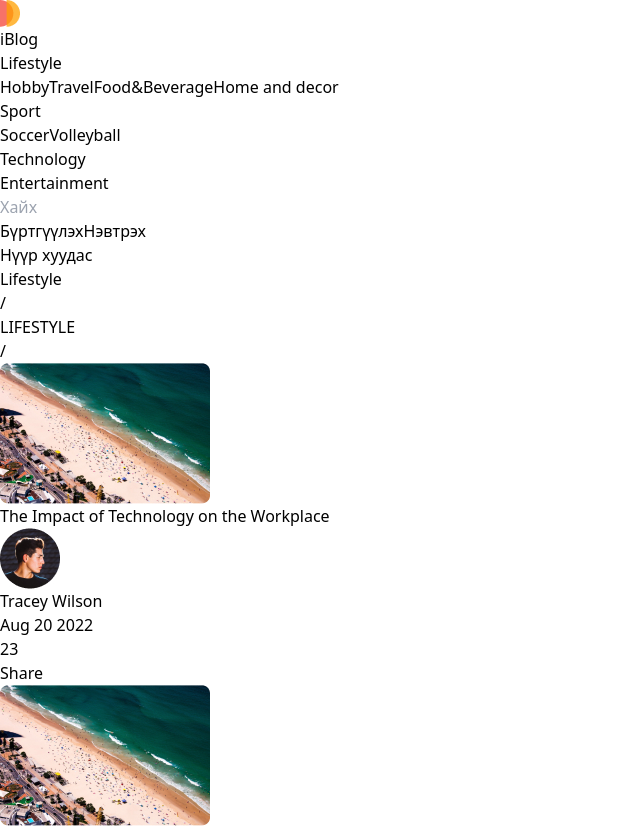
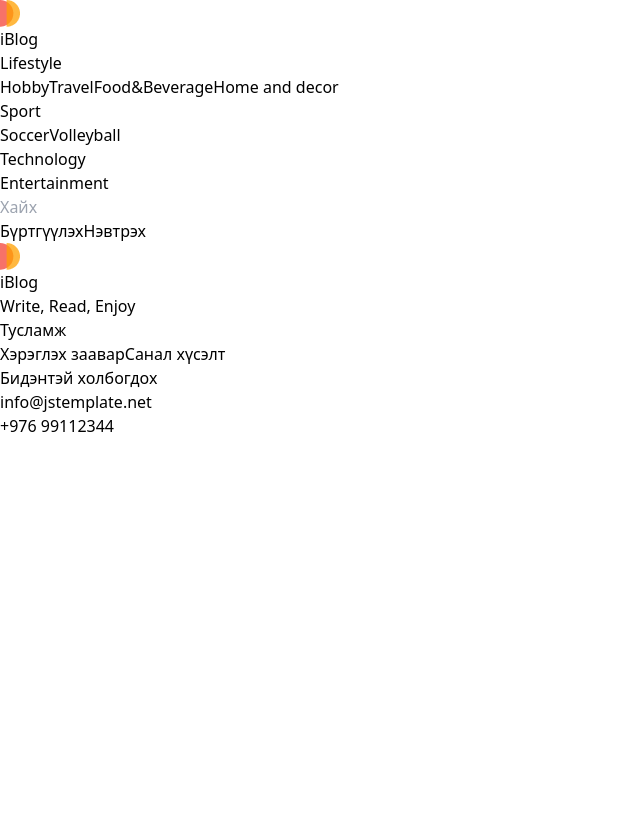
Before and after one commit to Markooyaa/iBlog_tornado_project, a React (Vite) app in the folder iBlog_project/: page / in a window 1280 px wide. Shown: the top 828 px of the page, without its empty margins (0-640 px from the left). After the commit the page ends 800 px from the top, so only its background shows below. Built offline with nearby package versions, Linux system fonts and the light colour scheme.

Commit message:
add: project

```diff
--- a/iBlog_project/src/App.jsx
+++ b/iBlog_project/src/App.jsx
@@ -1,11 +1,12 @@
 import CategoryDetail from "./pages/CategoryDetail"
 import HomePage from "./pages/HomePage"
+import PostDetail from "./pages/PostDetail"
 
 function App() {
 
   return (
     <>
-      <CategoryDetail />
+      <PostDetail />
     </>
   )
 }
--- a/iBlog_project/src/components/CategoryDetailComponent.jsx
+++ b/iBlog_project/src/components/CategoryDetailComponent.jsx
@@ -86,7 +86,7 @@ export default function CategoryDetailComponent(props) {
                 className="title hidden sm:flex items-center justify-center w-[150px] h-[40px] border-b-[2px] border-orange-500">
                 <p className="text-[18px] font-bold">{props.title}</p>
             </div>
-            <div className="flex sm:justify-end items-center flex-wrap w-full overflow-x-scroll pb-2">
+            <div className="flex sm:justify-end items-center flex-wrap w-full pb-2">
                 <div className="flex gap-[8px] sm:gap-[22px] flex-wrap px-[20px]">
                     {cardsData &&
                         cardsData.map((data, index) => {
--- a/iBlog_project/src/components/SideBarComponent.jsx
+++ b/iBlog_project/src/components/SideBarComponent.jsx
@@ -49,17 +49,8 @@ function HomeLink({url}){
 
 function SidebarLink(props){
     return (
-        <a href={props.url} className="text-[14px] px-[16px] py-[8px]">{props.title}</a>
+        <a href={props.url} className="text-[14px] px-[16px] py-[8px] hover:bg-orange-500 hover:text-white">{props.title}</a>
     )
-}
-
-
-function changeColor() {
-    console.log("clicked")
-    toggle = true
-}
-function removeColor(event) {
-    event.classList.remove('bg-orange-500', 'text-white');
 }
 
 /*function sideMenu() {
--- /dev/null
+++ b/iBlog_project/src/pages/PostDetail.jsx
@@ -0,0 +1,15 @@
+import Footer from "../components/Footer";
+import HeaderComponent from "../components/Header";
+import SideBarComponent from "../components/SideBarComponent";
+
+export default function PostDetail(){
+    return(
+        <div className="flex m-auto sm:w-[1440px] w-[375px]">
+            <SideBarComponent />
+            <div className="w-full flex flex-col border-l-[1px] border-solid">
+                <HeaderComponent />
+                <Footer />
+            </div>
+        </div>
+    )
+}
```
